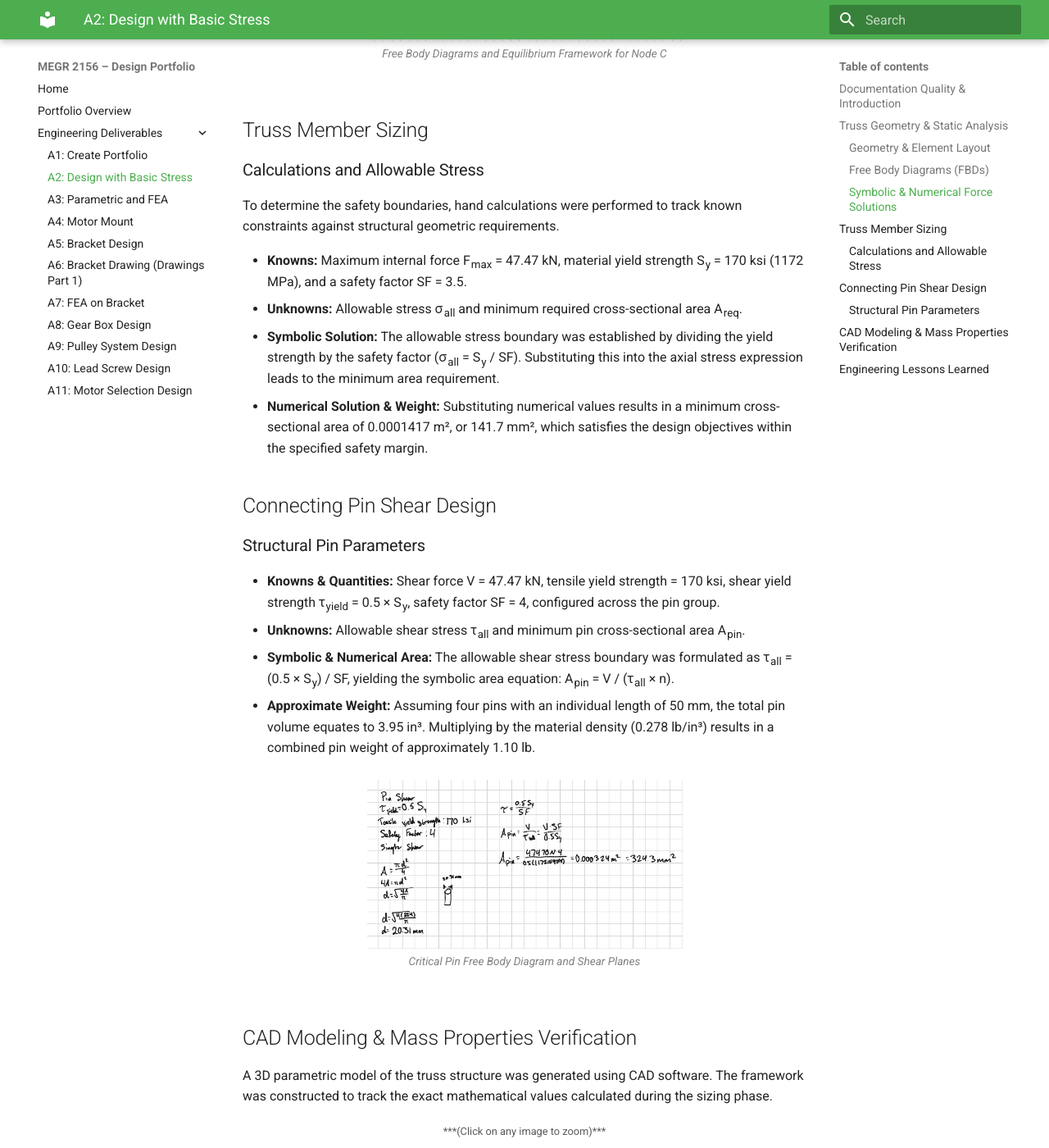
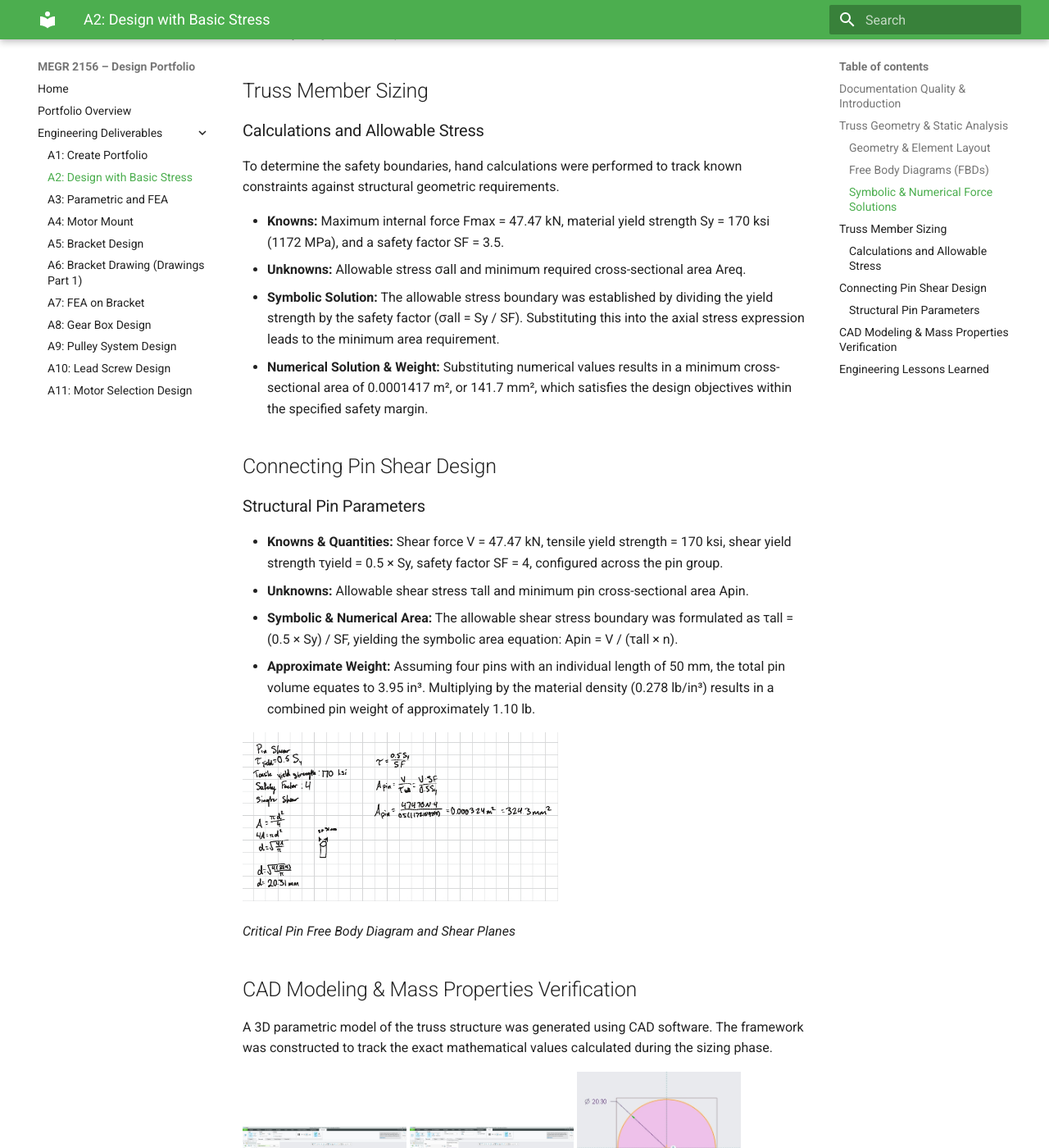
Before and after one commit to rhoang628/megr2156-portfolio, an MkDocs documentation site: the page built from docs/assignments/A02/index.md, in a window 1280 px wide and 1400 px high, scrolled down 1687 px. Shown: the whole window at 82% size. Built offline with MkDocs 1.6.1 and Material for MkDocs 9.7.7, drawn with Linux system fonts in a browser that asks for light colours; some of the changed text lies outside the part shown.

Commit message:
Convert A2 page images to MkDocs-recognized Markdown image syntax so GitHub Pages includes them correctly

```diff
--- a/docs/assignments/A02/index.md
+++ b/docs/assignments/A02/index.md
@@ -3,142 +3,72 @@
 ## Documentation Quality & Introduction
 Comprehensive technical documentation establishes a transparent engineering baseline, enabling external reviewers to rigorously evaluate the underlying methodology, safety margins, and structural design decisions with confidence.
 
-<div align="center">
-  <figure style="display: inline-block; margin: 10px; vertical-align: top;">
-    <img src="./System_Overview.png" alt="Truss System Overview" width="385" height="250" style="cursor: pointer;">
-    <figcaption style="font-size: 0.85em; color: gray; margin-top: 5px;">
-      Truss Configuration and System Overview Diagram
-    </figcaption>
-  </figure>
-</div>
+![Truss System Overview](./System_Overview.png){ width="385" }
+
+*Truss Configuration and System Overview Diagram*
 
 ## Truss Geometry & Static Analysis
 ### Geometry & Element Layout
 The overall truss configuration was designed with geometric simplicity to facilitate clear equilibrium calculations while maintaining structural stability. The member lengths were defined as follows:
 
 ### Free Body Diagrams (FBDs)
-<small>***(Clicking on the images will enlarge them)***</small>
-Free body diagrams were sketched and labeled for each individual joint on the truss to isolate external reactions and internal member force interactions. Specifically, the FBD for Node C incorporates
+***Clicking on the images will enlarge them***
+Free body diagrams were sketched and labeled for each individual joint on the truss to isolate external reactions and internal member force interactions. Specifically, the FBD for Node C incorporates:
 
 ### Symbolic & Numerical Force Solutions
-Internal forces were solved symbolically across the joint equilibrium equations (e.g., &sum;F<sub>y</sub> = F<sub>BC</sub>&middot;sin(&theta;<sub>1</sub>) + F<sub>CA</sub>&middot;sin(&theta;<sub>2</sub>) + ... )
+Internal forces were solved symbolically across the joint equilibrium equations (e.g., ΣFy = FBC·sin(θ1) + FCA·sin(θ2) + ...).
 
-<div align="center">
-  <figure style="display: inline-block; margin: 10px; vertical-align: top;">
-    <img src="./Screenshot_33.jpg" alt="Joint FBD Sketches" width="385" height="240" style="cursor: pointer;">
-    <figcaption style="font-size: 0.85em; color: gray; margin-top: 5px;">
-      Free Body Diagrams and Equilibrium Framework for Node C
-    </figcaption>
-  </figure>
-</div>
+![Joint FBD Sketches](./Screenshot_33.jpg){ width="385" }
+
+*Free Body Diagrams and Equilibrium Framework for Node C*
 
 ## Truss Member Sizing
 ### Calculations and Allowable Stress
 To determine the safety boundaries, hand calculations were performed to track known constraints against structural geometric requirements.
 
-*   **Knowns:** Maximum internal force F<sub>max</sub> = 47.47 kN, material yield strength S<sub>y</sub> = 170 ksi (1172 MPa), and a safety factor SF = 3.5.
-*   **Unknowns:** Allowable stress &sigma;<sub>all</sub> and minimum required cross-sectional area A<sub>req</sub>.
-*   **Symbolic Solution:** The allowable stress boundary was established by dividing the yield strength by the safety factor (&sigma;<sub>all</sub> = S<sub>y</sub> / SF). Substituting this into the axial stress expression leads to the minimum area requirement.
-*   **Numerical Solution & Weight:** Substituting numerical values results in a minimum cross-sectional area of 0.0001417 m², or 141.7 mm², which satisfies the design objectives within the specified safety margin.
+* **Knowns:** Maximum internal force Fmax = 47.47 kN, material yield strength Sy = 170 ksi (1172 MPa), and a safety factor SF = 3.5.
+* **Unknowns:** Allowable stress σall and minimum required cross-sectional area Areq.
+* **Symbolic Solution:** The allowable stress boundary was established by dividing the yield strength by the safety factor (σall = Sy / SF). Substituting this into the axial stress expression leads to the minimum area requirement.
+* **Numerical Solution & Weight:** Substituting numerical values results in a minimum cross-sectional area of 0.0001417 m², or 141.7 mm², which satisfies the design objectives within the specified safety margin.
 
 ## Connecting Pin Shear Design
 ### Structural Pin Parameters
-*   **Knowns & Quantities:** Shear force V = 47.47 kN, tensile yield strength = 170 ksi, shear yield strength &tau;<sub>yield</sub> = 0.5 &times; S<sub>y</sub>, safety factor SF = 4, configured across the pin group.
-*   **Unknowns:** Allowable shear stress &tau;<sub>all</sub> and minimum pin cross-sectional area A<sub>pin</sub>.
-*   **Symbolic & Numerical Area:** The allowable shear stress boundary was formulated as &tau;<sub>all</sub> = (0.5 &times; S<sub>y</sub>) / SF, yielding the symbolic area equation: A<sub>pin</sub> = V / (&tau;<sub>all</sub> &times; n).
-*   **Approximate Weight:** Assuming four pins with an individual length of 50 mm, the total pin volume equates to 3.95 in³. Multiplying by the material density (0.278 lb/in³) results in a combined pin weight of approximately 1.10 lb.
+* **Knowns & Quantities:** Shear force V = 47.47 kN, tensile yield strength = 170 ksi, shear yield strength τyield = 0.5 × Sy, safety factor SF = 4, configured across the pin group.
+* **Unknowns:** Allowable shear stress τall and minimum pin cross-sectional area Apin.
+* **Symbolic & Numerical Area:** The allowable shear stress boundary was formulated as τall = (0.5 × Sy) / SF, yielding the symbolic area equation: Apin = V / (τall × n).
+* **Approximate Weight:** Assuming four pins with an individual length of 50 mm, the total pin volume equates to 3.95 in³. Multiplying by the material density (0.278 lb/in³) results in a combined pin weight of approximately 1.10 lb.
 
-<div align="center">
-  <figure style="display: inline-block; margin: 10px; vertical-align: top;">
-    <img src="./Screenshot_34.jpg" alt="Pin Shear FBD" width="385" height="230" style="cursor: pointer;">
-    <figcaption style="font-size: 0.85em; color: gray; margin-top: 5px;">
-      Critical Pin Free Body Diagram and Shear Planes
-    </figcaption>
-  </figure>
-</div>
+![Critical Pin Free Body Diagram and Shear Planes](./Screenshot_34.jpg){ width="385" }
+
+*Critical Pin Free Body Diagram and Shear Planes*
 
 ## CAD Modeling & Mass Properties Verification
 A 3D parametric model of the truss structure was generated using CAD software. The framework was constructed to track the exact mathematical values calculated during the sizing phase.
 
-<div align="center">
-  <p><small>***(Click on any image to zoom)***</small></p>
+![CAD Step 1](./Screenshot_35.jpg){ width="200" }
+![CAD Step 2](./Screenshot_36.jpg){ width="200" }
+![CAD Step 3](./Screenshot_27.jpg){ width="200" }
+![CAD Step 4](./Screenshot_26.jpg){ width="200" }
 
-  <!-- ROW 1 -->
-  <div style="display: block; margin-bottom: 10px;">
-    <figure style="display: inline-block; margin: 5px; vertical-align: top; width: 22%;">
-      <img src="./Screenshot_35.jpg" alt="CAD Step 1" width="100%" style="cursor: pointer; max-width: 200px; height: auto;">
-    </figure>
-    <figure style="display: inline-block; margin: 5px; vertical-align: top; width: 22%;">
-      <img src="./Screenshot_36.jpg" alt="CAD Step 2" width="100%" style="cursor: pointer; max-width: 200px; height: auto;">
-    </figure>
-    <figure style="display: inline-block; margin: 5px; vertical-align: top; width: 22%;">
-      <img src="./Screenshot_27.jpg" alt="CAD Step 3" width="100%" style="cursor: pointer; max-width: 200px; height: auto;">
-    </figure>
-    <figure style="display: inline-block; margin: 5px; vertical-align: top; width: 22%;">
-      <img src="./Screenshot_26.jpg" alt="CAD Step 4" width="100%" style="cursor: pointer; max-width: 200px; height: auto;">
-    </figure>
-  </div>
+![CAD Step 5](./Screenshot_30.jpg){ width="200" }
+![CAD Step 6](./Screenshot_31.jpg){ width="200" }
+![CAD Step 7](./Screenshot_28.jpg){ width="200" }
+![CAD Step 8](./Screenshot_29.jpg){ width="200" }
 
-  <!-- ROW 2 -->
-  <div style="display: block; margin-bottom: 5px;">
-    <figure style="display: inline-block; margin: 5px; vertical-align: top; width: 22%;">
-      <img src="./Screenshot_30.jpg" alt="CAD Step 5" width="100%" style="cursor: pointer; max-width: 200px; height: auto;">
-    </figure>
-    <figure style="display: inline-block; margin: 5px; vertical-align: top; width: 22%;">
-      <img src="./Screenshot_31.jpg" alt="CAD Step 6" width="100%" style="cursor: pointer; max-width: 200px; height: auto;">
-    </figure>
-    <figure style="display: inline-block; margin: 5px; vertical-align: top; width: 22%;">
-      <img src="./Screenshot_28.jpg" alt="CAD Step 7" width="100%" style="cursor: pointer; max-width: 200px; height: auto;">
-    </figure>
-    <figure style="display: inline-block; margin: 5px; vertical-align: top; width: 22%;">
-      <img src="./Screenshot_29.jpg" alt="CAD Step 8" width="100%" style="cursor: pointer; max-width: 200px; height: auto;">
-    </figure>
-  </div>
+*Process from design to assembly*
 
-  <!-- Unified Label for the Grid -->
-  <p style="font-size: 0.85em; color: gray; margin-top: 5px; text-align: center;">
-    Process from design to assembly
-  </p>
-</div>
-
-*   The truss framework (excluding connecting hardware) was successfully modeled as a single integrated part file.
-*   Connecting pins were modeled as discrete cylinders matching the calculated cross-sectional areas and an individual length of 50 mm, maintaining exact alignment.
-*   The cross-sectional area of each individual element was strictly preserved at the pin joint intersections to satisfy structural integrity, geometric constraints, and safety margins.
-*   Material density and mass properties were assigned within the CAD environment, enabling automated computation of the predicted total assembly mass and weight.
+* The truss framework (excluding connecting hardware) was successfully modeled as a single integrated part file.
+* Connecting pins were modeled as discrete cylinders matching the calculated cross-sectional areas and an individual length of 50 mm, maintaining exact alignment.
+* The cross-sectional area of each individual element was strictly preserved at the pin joint intersections to satisfy structural integrity, geometric constraints, and safety margins.
+* Material density and mass properties were assigned within the CAD environment, enabling automated computation of the predicted total assembly mass and weight.
 
 ## Engineering Lessons Learned
 The design process demonstrated how critical maximum internal force iterations dictate material cross-section selection when applying stringent safety factor thresholds. Balancing analytical stress equations with practical fabrication constraints was essential for producing a robust yet efficient truss design.
 
 <div align="center" style="margin: 25px 0; gap: 12px; display: flex; justify-content: center; flex-wrap: wrap;">
 
-  <!-- PDF Report Download Button -->
-  <a href="./MEGR%202156.pdf" download="MEGR 2156.pdf" style="
-    background-color: #d32f2f;
-    color: white;
-    text-decoration: none;
-    padding: 12px 22px;
-    font-size: 0.95em;
-    font-weight: bold;
-    border-radius: 5px;
-    box-shadow: 0 2px 5px rgba(0,0,0,0.15);
-    display: inline-block;
-    transition: background-color 0.2s;">
-    📕 Download Truss Work PDF
-  </a>
+<a href="./MEGR%202156.pdf" download="MEGR 2156.pdf" style="background-color: #d32f2f; color: white; text-decoration: none; padding: 12px 22px; font-size: 0.95em; font-weight: bold; border-radius: 5px; box-shadow: 0 2px 5px rgba(0,0,0,0.15); display: inline-block; transition: background-color 0.2s;">📕 Download Truss Work PDF</a>
 
-  <!-- ZIP Archive Download Button -->
-  <a href="./A2.zip" download="A2.zip" style="
-    background-color: #f57c00;
-    color: white;
-    text-decoration: none;
-    padding: 12px 22px;
-    font-size: 0.95em;
-    font-weight: bold;
-    border-radius: 5px;
-    box-shadow: 0 2px 5px rgba(0,0,0,0.15);
-    display: inline-block;
-    transition: background-color 0.2s;">
-    📦 Download CAD File .zip
-  </a>
+<a href="./A2.zip" download="A2.zip" style="background-color: #f57c00; color: white; text-decoration: none; padding: 12px 22px; font-size: 0.95em; font-weight: bold; border-radius: 5px; box-shadow: 0 2px 5px rgba(0,0,0,0.15); display: inline-block; transition: background-color 0.2s;">📦 Download CAD File .zip</a>
 
 </div>
```
